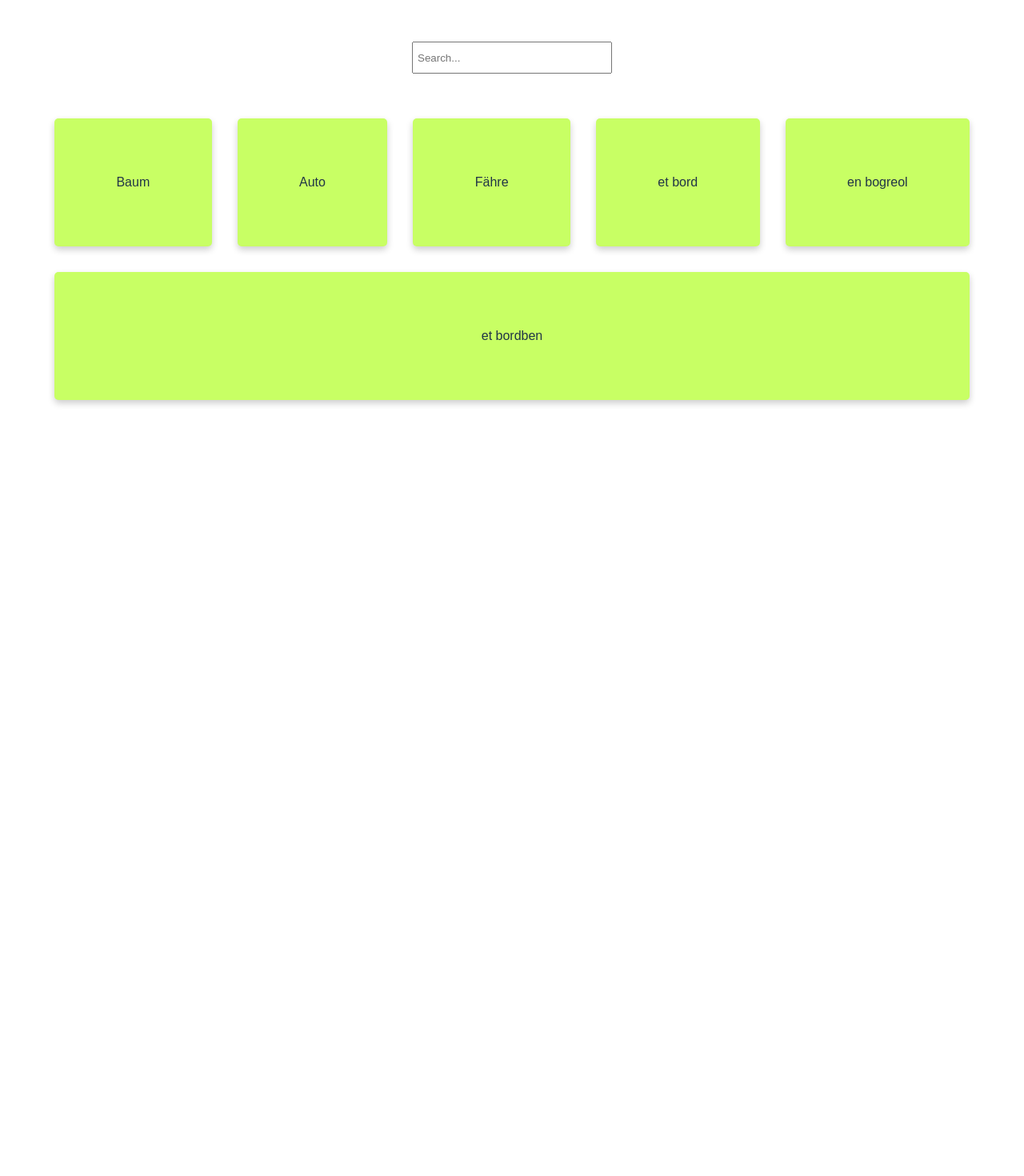
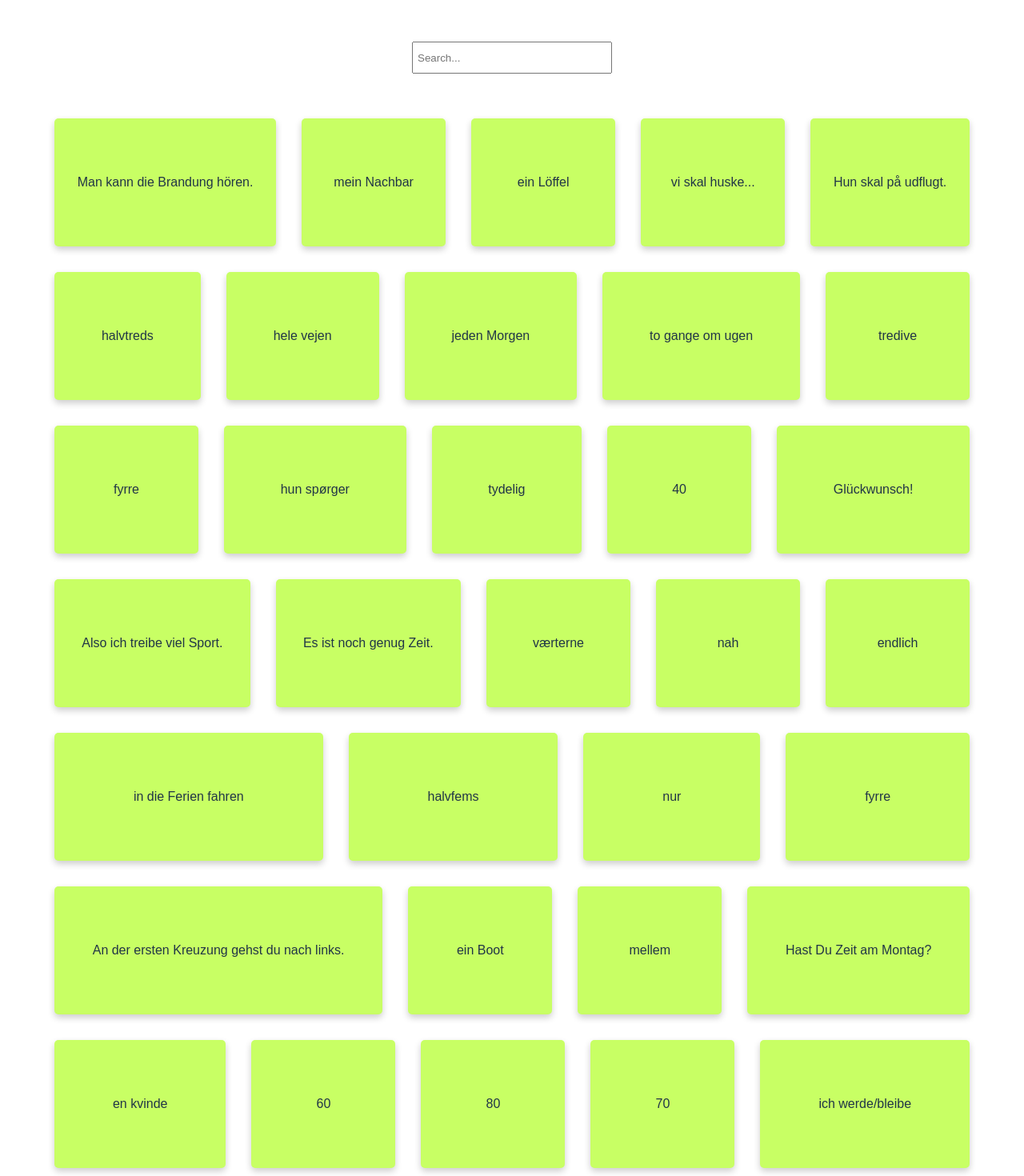
Before and after one commit to kayoken/koffer, a React (Vite) app: page / in a window 1280 px wide. Shown: the part 40-1510 px from the top of the page at 80% size. Before the commit the page ends 840 px from the top, so only its background shows below. Built offline with nearby package versions, Linux system fonts and the light colour scheme.

Commit message:
VB-2: added words and changed some structure

```diff
--- a/src/components/Card.tsx
+++ b/src/components/Card.tsx
@@ -9,8 +9,8 @@ type CardProps = {
   item: {
     id: number;
     values: string[];
-    // expecting references to other items soon
-    related: number[];
+    // TODO: references to other items
+    related?: number[];
   };
 };
 
--- a/src/components/Vocabox.tsx
+++ b/src/components/Vocabox.tsx
@@ -1,34 +1,23 @@
 import vocabulary from "../resources/german_danish.json";
 import "../styles/styles.css";
-import { useState } from "react";
+import { useEffect, useState } from "react";
 import Wordlist from "./Wordlist";
 import SearchBar from "./Searchbar";
 
 const Vocabox = () => {
   const [filterText, setFilterText] = useState("");
-  const [loaded, setLoaded] = useState(true);
+  const [loaded, setLoaded] = useState(false);
+
+  // just mocking a loader
+  useEffect(() => {
+    setTimeout(() => {
+      setLoaded(true);
+    }, 500);
+  }, []);
 
   // mocking network
-  async function handleFilterText(text: string) {
+  function handleFilterText(text: string) {
     setFilterText(() => text);
-    setLoaded(false);
-    try {
-      await networkRequest();
-      //set elements
-    } catch (err) {
-      console.log(err);
-    } finally {
-      setLoaded(true);
-    }
-  }
-
-  // mocking the network for now
-  function networkRequest(): Promise<void> {
-    return new Promise((resolve) => {
-      setTimeout(() => {
-        resolve();
-      }, 500);
-    });
   }
 
   return (
--- a/src/components/Wordlist.tsx
+++ b/src/components/Wordlist.tsx
@@ -4,29 +4,30 @@ interface WordlistProps {
   content: {
     id: number;
     values: string[];
-    related: number[];
+    related?: number[];
   }[];
   filterText: string;
 }
 
 const Wordlist = ({ content, filterText }: WordlistProps) => {
+  const filteredList = content
+    .filter((word) => {
+      const lowerCaseFilterText = filterText.toLowerCase();
+      if (filterText.length > 1) {
+        //check if any of the words in the language values array matches
+        return word.values.some((value) =>
+          value.toLowerCase().includes(lowerCaseFilterText)
+        );
+      }
+      return word;
+    })
+    .map((word) => {
+      return <Card key={word.id} item={word} />;
+    });
+
   return (
     <div className="cards">
-      {content
-        .filter((item) => {
-          const lowerCaseFilterText = filterText.toLowerCase();
-          if (filterText.length > 1) {
-            // start filtering only from 2 chars
-            //check if any of the words in the language values array matches
-            return item.values.some((value) =>
-              value.toLowerCase().includes(lowerCaseFilterText)
-            );
-          }
-          return item;
-        })
-        .map((item) => {
-          return <Card key={item.id} item={item} />;
-        })}
+      {filteredList.length > 0 ? filteredList : <span>No words found!</span>}
     </div>
   );
 };
--- a/src/resources/german_danish.json
+++ b/src/resources/german_danish.json
@@ -1,32 +1,178 @@
 [
   {
     "id": 1,
-    "values": ["Baum", "et træ"],
+    "values": [
+      "Man kann die Brandung hören.",
+      "Man kan høre bølgernes brusen."
+    ],
     "related": []
   },
   {
     "id": 2,
-    "values": ["Auto", "en bil"],
+    "values": ["mein Nachbar", "min nabo"],
     "related": []
   },
   {
     "id": 3,
-    "values": ["Fähre", "en færge"],
+    "values": ["ein Löffel", "en ske"],
     "related": []
   },
   {
     "id": 4,
-    "values": ["Tisch", "et bord"],
+    "values": ["wir müssen an ... denken", "vi skal huske..."],
     "related": []
   },
   {
     "id": 5,
-    "values": ["Bücherregal", "en bogreol"],
+    "values": ["Sie wird einen Ausflug machen", "Hun skal på udflugt."],
     "related": []
   },
   {
     "id": 6,
-    "values": ["Tischbein", "et bordben"],
+    "values": ["50", "halvtreds"],
+    "related": []
+  },
+  {
+    "id": 7,
+    "values": ["den ganzen Weg", "hele vejen"],
+    "related": []
+  },
+  {
+    "id": 8,
+    "values": ["jeden Morgen", "hver morgen"],
+    "related": []
+  },
+  {
+    "id": 9,
+    "values": ["zwei Mal die Woche", "to gange om ugen"],
+    "related": []
+  },
+  {
+    "id": 10,
+    "values": ["30", "tredive"],
+    "related": []
+  },
+  {
+    "id": 11,
+    "values": ["40", "fyrre"],
+    "related": []
+  },
+  {
+    "id": 12,
+    "values": ["sie fragt", "hun spørger"],
+    "related": []
+  },
+  {
+    "id": 13,
+    "values": ["deutlich", "tydelig"],
+    "related": []
+  },
+  {
+    "id": 14,
+    "values": ["40", "fyrre"],
+    "related": []
+  },
+  {
+    "id": 15,
+    "values": ["Glückwunsch!", "Tillykke!"],
+    "related": []
+  },
+  {
+    "id": 16,
+    "values": ["Also ich treibe viel Sport.", "Altså jeg dyrker meget sport."],
+    "related": []
+  },
+  {
+    "id": 17,
+    "values": ["Es ist noch genug Zeit.", "Det er godt nok lang tid."],
+    "related": []
+  },
+  {
+    "id": 18,
+    "values": ["die Gastgeber", "værterne"],
+    "related": []
+  },
+  {
+    "id": 19,
+    "values": ["nah", "tæt på"],
+    "related": []
+  },
+  {
+    "id": 20,
+    "values": ["endlich", "endelig"],
+    "related": []
+  },
+  {
+    "id": 21,
+    "values": ["in die Ferien fahren", "at tage på ferie"],
+    "related": []
+  },
+  {
+    "id": 22,
+    "values": ["90", "halvfems"],
+    "related": []
+  },
+  {
+    "id": 23,
+    "values": ["nur", "kun"],
+    "related": []
+  },
+  {
+    "id": 24,
+    "values": ["40", "fyrre"],
+    "related": []
+  },
+  {
+    "id": 25,
+    "values": [
+      "An der ersten Kreuzung gehst du nach links.",
+      "Ved det første kryds går du til venstre."
+    ],
+    "related": []
+  },
+  {
+    "id": 26,
+    "values": ["ein Boot", "en båd"],
+    "related": []
+  },
+  {
+    "id": 27,
+    "values": ["zwischen", "mellem"],
+    "related": []
+  },
+  {
+    "id": 28,
+    "values": ["Hast Du Zeit am Montag?", "Har du tid på lørdag?"],
+    "related": []
+  },
+  {
+    "id": 29,
+    "values": ["eine Frau", "en kvinde"],
+    "related": []
+  },
+  {
+    "id": 30,
+    "values": ["60", "tres"],
+    "related": []
+  },
+  {
+    "id": 31,
+    "values": ["80", "firs"],
+    "related": []
+  },
+  {
+    "id": 32,
+    "values": ["70", "halvjerds"],
+    "related": []
+  },
+  {
+    "id": 33,
+    "values": ["ich werde/bleibe", "jeg bliver"],
+    "related": []
+  },
+  {
+    "id": 34,
+    "values": ["Das machen wir auch!", "Det gør vi også!"],
     "related": []
   }
 ]
```
